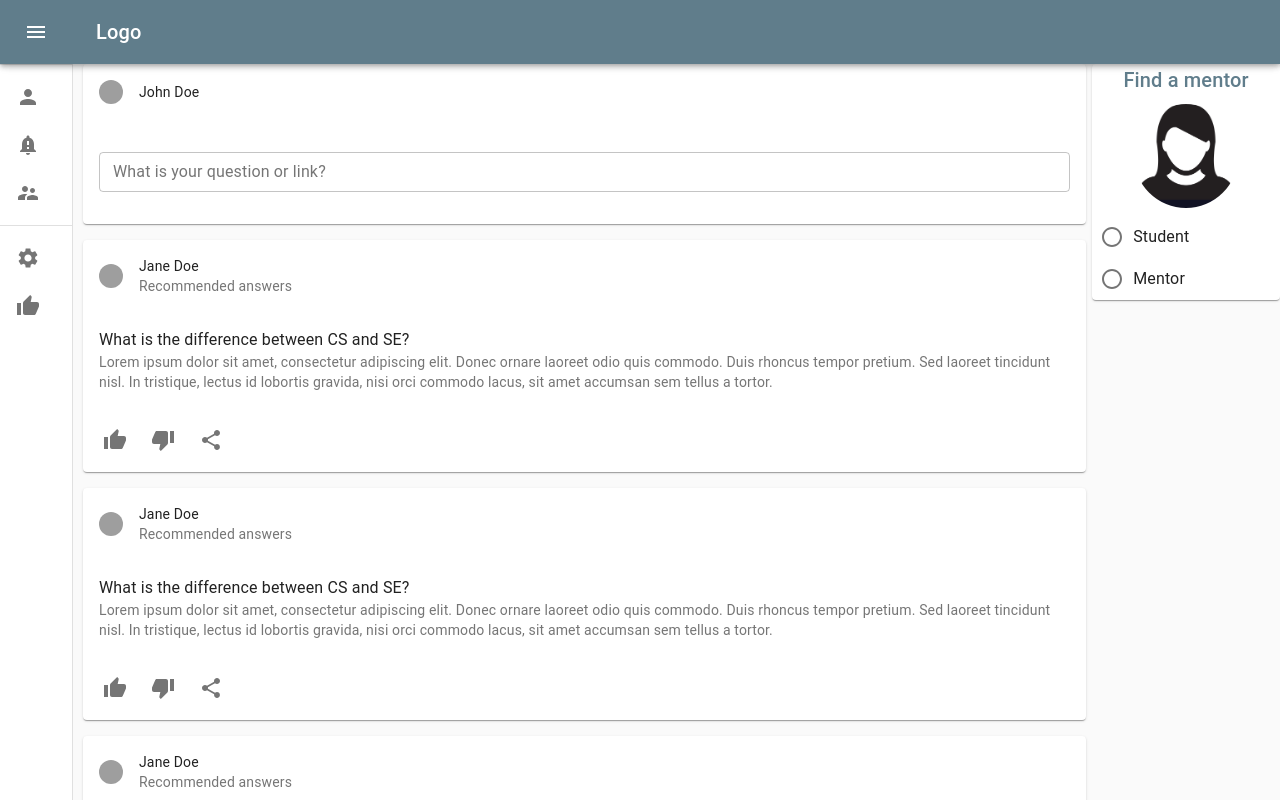
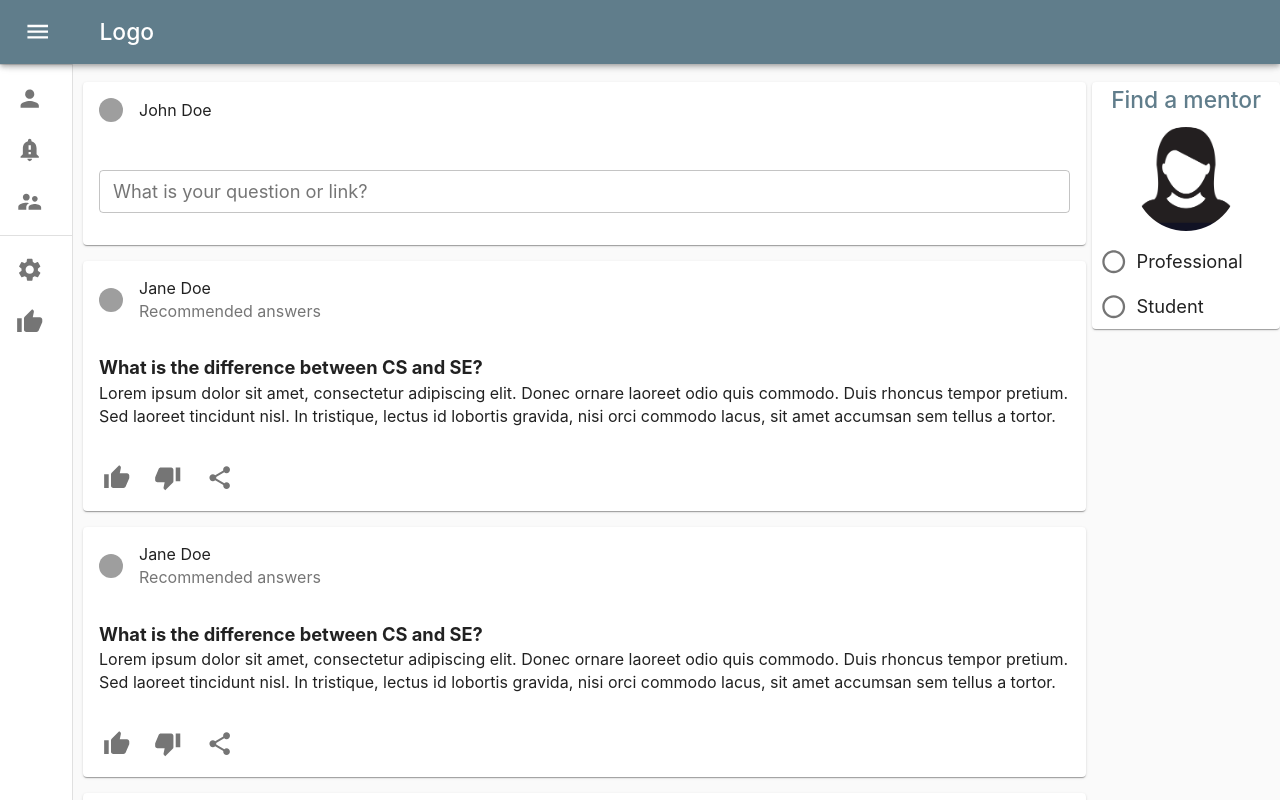
Before and after one commit to Diaga/connectu-frontend, a React (Create React App) app: page / in a window 1280 px wide. Shown: the top 800 px of the page. Built offline with nearby package versions, Linux system fonts and the light colour scheme; grey boxes are pictures that could not be loaded.

Commit message:
made changes to forms

```diff
--- a/src/components/Answer/index.js
+++ b/src/components/Answer/index.js
@@ -12,7 +12,15 @@ const useStyles = makeStyles((theme) => ({
     avatar:{
         width: theme.spacing(3),
         height: theme.spacing(3)
+    },
+    question:{
+      fontWeight: 700
+    },
+    answer:{
+      fontWeight: 500,
+      color: '#000'
     }
+
 
 }))
 
@@ -37,8 +45,8 @@ const Answer = () => {
 
                     </CardHeader>
                     <CardContent>
-                    <Typography variant="body1" color="textPrimary">What is the difference between CS and SE?</Typography>
-                        <Typography variant="body2" color="textSecondary">Lorem ipsum dolor sit amet, consectetur adipiscing elit. Donec ornare laoreet odio quis commodo. Duis rhoncus tempor pretium. Sed laoreet tincidunt nisl. In tristique, lectus id lobortis gravida, nisi orci commodo lacus, sit amet accumsan sem tellus a tortor.</Typography>
+                    <Typography variant="body1" color="textPrimary" className={classes.question}>What is the difference between CS and SE?</Typography>
+                        <Typography variant="body2" classname={classes.answer}>Lorem ipsum dolor sit amet, consectetur adipiscing elit. Donec ornare laoreet odio quis commodo. Duis rhoncus tempor pretium. Sed laoreet tincidunt nisl. In tristique, lectus id lobortis gravida, nisi orci commodo lacus, sit amet accumsan sem tellus a tortor.</Typography>
 
 
                     </CardContent>
--- a/src/components/Question/index.js
+++ b/src/components/Question/index.js
@@ -8,7 +8,12 @@ const useStyles = makeStyles((theme) => ({
     avatar:{
         width: theme.spacing(3),
         height: theme.spacing(3)
-    }
+    },
+    questionlabel:{
+        [theme.breakpoints.down("xs")]: {
+          fontSize:12
+        },
+      }
 
 }))
 
@@ -34,7 +39,7 @@ const Question = () => {
                     <CardContent>
                     <TextField
           id="outlined-size-small"
-          label="What is your question or link?"
+          label={<span className={classes.questionlabel}>What is your question or link?</span>}
           variant="outlined"
           size="small"
           fullWidth
--- a/src/containers/Home/home.js
+++ b/src/containers/Home/home.js
@@ -39,7 +39,11 @@ const useStyles = makeStyles((theme) => ({
           },
 
     },
-    theme
+    radiolabels:{
+      [theme.breakpoints.down("xs")]: {
+        fontSize:14
+      },
+    }
 
 
 
@@ -62,7 +66,7 @@ const Home = () => {
         <Layout/>
 
 
-        <Grid container spacing={2}>
+        <Grid container spacing={2} style={{marginTop: '10px'}}>
             <Grid item sm={10} xs={7}>
                 <Grid container style={{marginLeft: '10px'}}>
                     <Grid item container direction="column" spacing={2}>
@@ -96,9 +100,9 @@ const Home = () => {
 <Typography variant="h6" color="primary" style={{textAlign: 'center'}}>Find a mentor</Typography>
 <Avatar className={classes.avatar} src={avatar} alt="John Doe"></Avatar>
 
-<RadioGroup aria-label="role" name="role" style={{marginLeft: 10 }}value={value} onChange={(e) => { setValue(e.target.value)}}>
-<FormControlLabel className={classes.radiolabels} value="student" control={<Radio />} label="Student" />
-<FormControlLabel className={classes.radiolabels} value="mentor" control={<Radio />} label="Mentor" />
+<RadioGroup aria-label="mentor" name="mentor" style={{marginLeft: 10 }}value={value} onChange={(e) => { setValue(e.target.value)}}>
+<FormControlLabel className={classes.radiolabels} value="Professional" control={<Radio />} label={<span className={classes.radiolabels}>Professional</span>} />
+<FormControlLabel className={classes.radiolabels} value="Student" control={<Radio />} label={<span className={classes.radiolabels}>Student</span>} />
 </RadioGroup>
 </Paper>
             </Grid>
--- a/src/containers/Login/login.js
+++ b/src/containers/Login/login.js
@@ -48,7 +48,7 @@ const Login = () => {
 
         <TextField
           id="outlined-size-small"
-          defaultValue="Username"
+          label="Username"
           variant="outlined"
           size="small"
           fullWidth
@@ -58,7 +58,7 @@ const Login = () => {
         <TextField
 
           id="outlined-size-small"
-          defaultValue="Password"
+          label="Password"
           variant="outlined"
           size="small"
           fullWidth
--- a/src/containers/Signup/degree.js
+++ b/src/containers/Signup/degree.js
@@ -51,7 +51,7 @@ const Degree = () => {
 
         <TextField
           id="outlined-size-small"
-          defaultValue="University Name"
+          label="University Name"
           variant="outlined"
           size="small"
           fullWidth
@@ -60,7 +60,7 @@ const Degree = () => {
         />
         <TextField
           id="outlined-size-small"
-          defaultValue="Degree Major"
+          label="Degree Major"
           variant="outlined"
           size="small"
           fullWidth
@@ -71,7 +71,7 @@ const Degree = () => {
             <Grid item xs={6}>
             <TextField
           id="outlined-size-small"
-          defaultValue="Batch"
+          label="Batch"
           variant="outlined"
           size="small"
           fullWidth
@@ -82,7 +82,7 @@ const Degree = () => {
             <Grid item xs={6}>
             <TextField
           id="outlined-size-small"
-          defaultValue="Semester"
+          label="Semester"
           variant="outlined"
           size="small"
           fullWidth
@@ -94,7 +94,7 @@ const Degree = () => {
         <div style={{textAlign: 'left'}}>
         <TextField
           id="outlined-size-small"
-          defaultValue="CGPA"
+          label="CGPA"
           variant="outlined"
           size="small"
           margin="normal"
--- a/src/containers/Signup/interests.js
+++ b/src/containers/Signup/interests.js
@@ -2,7 +2,7 @@ import React from "react";
 import { Container, Button, Box, Typography, TextField, Radio, RadioGroup, FormControlLabel, IconButton } from "@material-ui/core";
 import { makeStyles } from '@material-ui/core/styles';
 import { blueGrey } from "@material-ui/core/colors";
-import ArrowForwardIcon from '@material-ui/icons/ArrowForward';
+import ArrowBackIcon from '@material-ui/icons/ArrowBack';
 
 const useStyles = makeStyles((theme) => ({
     heading:{
@@ -26,11 +26,11 @@ const useStyles = makeStyles((theme) => ({
 
 const Interests = () => {
     const classes= useStyles();
-    const [value1, setValue1] = React.useState('auditor');
-    const [value2, setValue2] = React.useState('professor');
-    const [value3, setValue3] = React.useState('doctor');
-    const [value4, setValue4] = React.useState('engineer');
-    const [value5, setValue5] = React.useState('officer');
+    const [value1, setValue1] = React.useState('');
+    const [value2, setValue2] = React.useState('');
+    const [value3, setValue3] = React.useState('');
+    const [value4, setValue4] = React.useState('');
+    const [value5, setValue5] = React.useState('');
 
 
 
@@ -90,7 +90,13 @@ const Interests = () => {
 
 
 
+
     <br/>
+    <a href="/#/degree">
+    <IconButton style={{float: 'left'}}>
+        <ArrowBackIcon/>
+    </IconButton>
+    </a>
     <Button variant="contained" color="primary" disableElevation size="large" className={classes.button}>
           Signup
         </Button>
--- a/src/containers/Signup/signup.js
+++ b/src/containers/Signup/signup.js
@@ -27,7 +27,7 @@ const useStyles = makeStyles((theme) => ({
 
 const Signup = () => {
     const classes= useStyles();
-    const [value, setValue] = React.useState('student');
+    const [value, setValue] = React.useState('');
 
     const handleChange = (event) => {
 
@@ -56,7 +56,7 @@ const Signup = () => {
 
         <TextField
           id="outlined-size-small"
-          defaultValue="Username"
+          label="Username"
           variant="outlined"
           size="small"
           fullWidth
@@ -65,7 +65,7 @@ const Signup = () => {
         />
         <TextField
           id="outlined-size-small"
-          defaultValue="Email"
+          label="Email"
           variant="outlined"
           size="small"
           fullWidth
@@ -75,7 +75,7 @@ const Signup = () => {
         <TextField
 
           id="outlined-size-small"
-          defaultValue="Password"
+          label="Password"
           variant="outlined"
           size="small"
           fullWidth
--- a/src/index.js
+++ b/src/index.js
@@ -14,8 +14,20 @@ const theme= createMuiTheme({
     },
     secondary:{
       main: '#0F0C00'
-    }
-}})
+    },
+
+
+
+},
+typography: {
+  fontFamily: "'Montserrat', ",
+  fontSize: 16,
+  fontWeightLight: 300,
+  fontWeightRegular: 400,
+  fontWeightMedium: 500,
+  fontWeightBold: 700
+  }
+})
 
 ReactDOM.render(
   <ThemeProvider theme={theme}>
```
